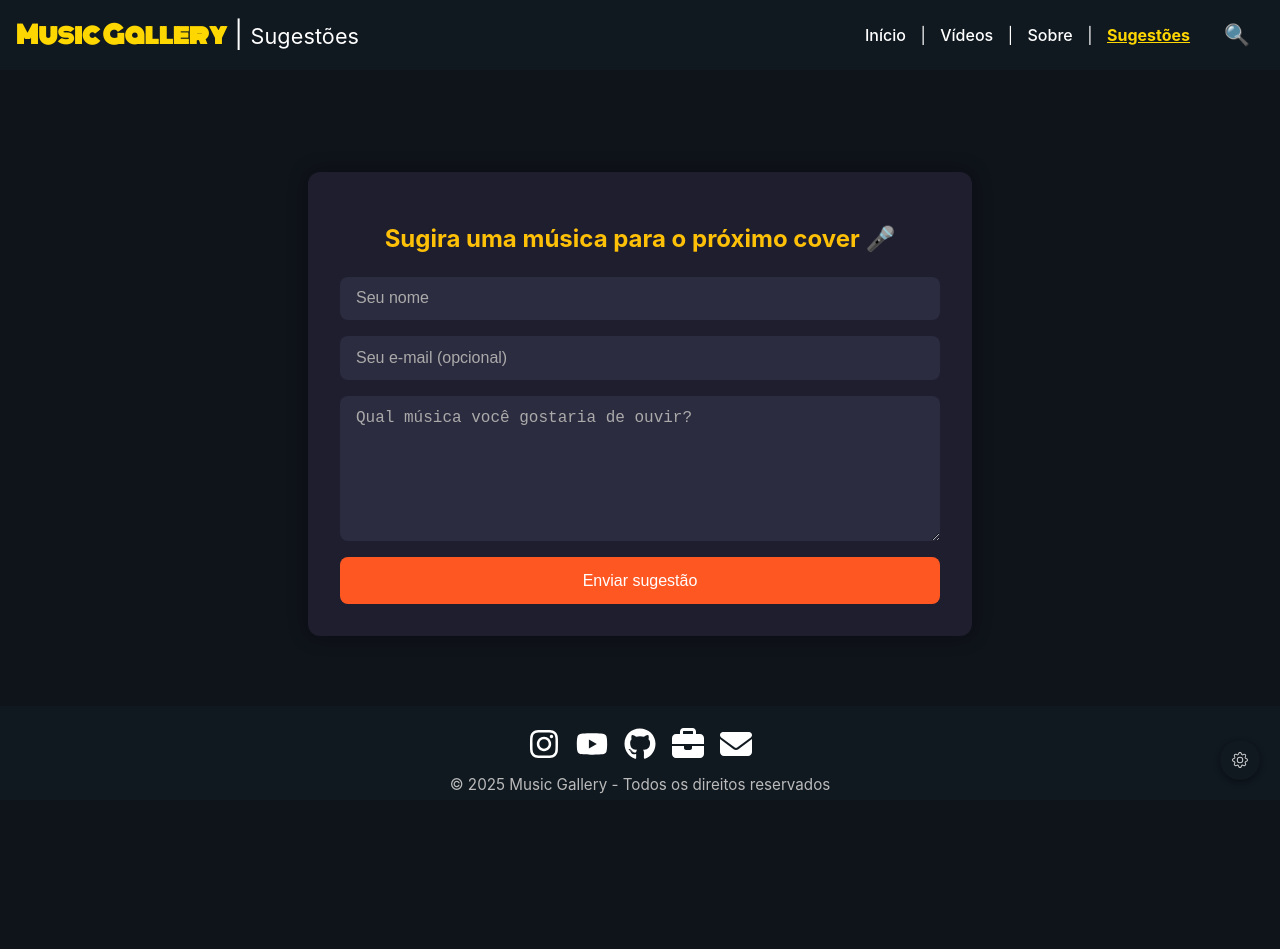
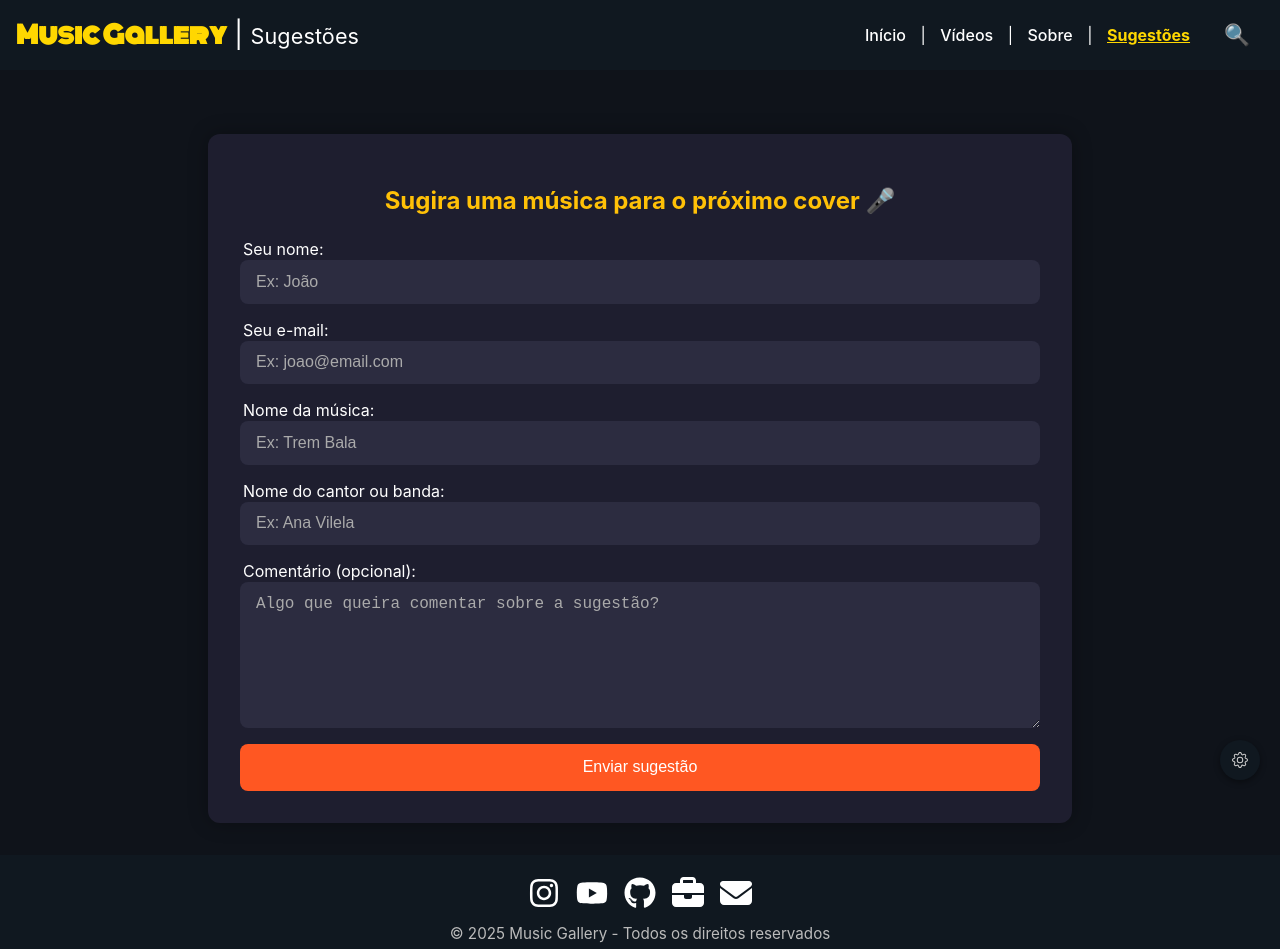
Before and after one commit to MMaffi/musicgallery-fullstack, a React (Create React App) app in the folder frontend/: page /suggestions in a window 1280 px wide. Before the commit the page ends 800 px from the top, so only its background shows below. Built offline with nearby package versions, Linux system fonts and the light colour scheme.

Commit message:
development commit

```diff
--- a/frontend/src/pages/suggestionspage.js
+++ b/frontend/src/pages/suggestionspage.js
@@ -1,11 +1,12 @@
 import React, { useState } from 'react';
-
 import '../styles/style.css';
 
 function SuggestionsPage() {
   const [formData, setFormData] = useState({
     name: '',
     email: '',
+    song: '',
+    artist: '',
     suggestion: ''
   });
 
@@ -29,7 +30,13 @@ function SuggestionsPage() {
 
       if (res.ok) {
         setStatus('sucesso');
-        setFormData({ name: '', email: '', suggestion: '' });
+        setFormData({
+          name: '',
+          email: '',
+          song: '',
+          artist: '',
+          suggestion: ''
+        });
       } else {
         setStatus('erro');
       }
@@ -44,32 +51,66 @@ function SuggestionsPage() {
       <section className="suggestion-form">
         <h2>Sugira uma música para o próximo cover 🎤</h2>
         <form onSubmit={handleSubmit}>
+          <label htmlFor="name">Seu nome:</label>
           <input
+            id="name"
             type="text"
             name="name"
-            placeholder="Seu nome"
+            placeholder="Ex: João"
             value={formData.name}
             onChange={handleChange}
-            autoComplete='off'
+            autoComplete="off"
             required
           />
+
+          <label htmlFor="email">Seu e-mail:</label>
           <input
+            id="email"
             type="email"
             name="email"
-            placeholder="Seu e-mail (opcional)"
+            placeholder="Ex: joao@email.com"
             value={formData.email}
             onChange={handleChange}
-            autoComplete='off'
+            autoComplete="off"
+            required
           />
+
+          <label htmlFor="song">Nome da música:</label>
+          <input
+            id="song"
+            type="text"
+            name="song"
+            placeholder="Ex: Trem Bala"
+            value={formData.song}
+            onChange={handleChange}
+            autoComplete="off"
+            required
+          />
+
+          <label htmlFor="artist">Nome do cantor ou banda:</label>
+          <input
+            id="artist"
+            type="text"
+            name="artist"
+            placeholder="Ex: Ana Vilela"
+            value={formData.artist}
+            onChange={handleChange}
+            autoComplete="off"
+            required
+          />
+
+          <label htmlFor="suggestion">Comentário (opcional):</label>
           <textarea
+            id="suggestion"
             name="suggestion"
-            placeholder="Qual música você gostaria de ouvir?"
+            placeholder="Algo que queira comentar sobre a sugestão?"
             value={formData.suggestion}
             onChange={handleChange}
-            autoComplete='off'
-            required
+            autoComplete="off"
           ></textarea>
+
           <button type="submit">Enviar sugestão</button>
+
           {status === 'enviando' && <p>Enviando...</p>}
           {status === 'sucesso' && <p>Obrigado pela sugestão! 🎶</p>}
           {status === 'erro' && <p>Ocorreu um erro. Tente novamente.</p>}
--- a/frontend/src/styles/style.css
+++ b/frontend/src/styles/style.css
@@ -342,7 +342,7 @@ main.sobre {
 
 .suggestion-form {
   width: 100%;
-  max-width: 600px;
+  max-width: 800px;
   background-color: #1e1e2f;
   padding: 2rem;
   border-radius: 12px;
@@ -379,6 +379,12 @@ main.sobre {
 .suggestion-form textarea {
   resize: vertical;
   min-height: 120px;
+}
+
+.suggestion-form label {
+  color: #fff;
+  margin-bottom: -15px;
+  margin-left: 3px;
 }
 
 .suggestion-form button {
```
Also changed, not shown: 1 other file (tests, documents, lock files or other folders).
